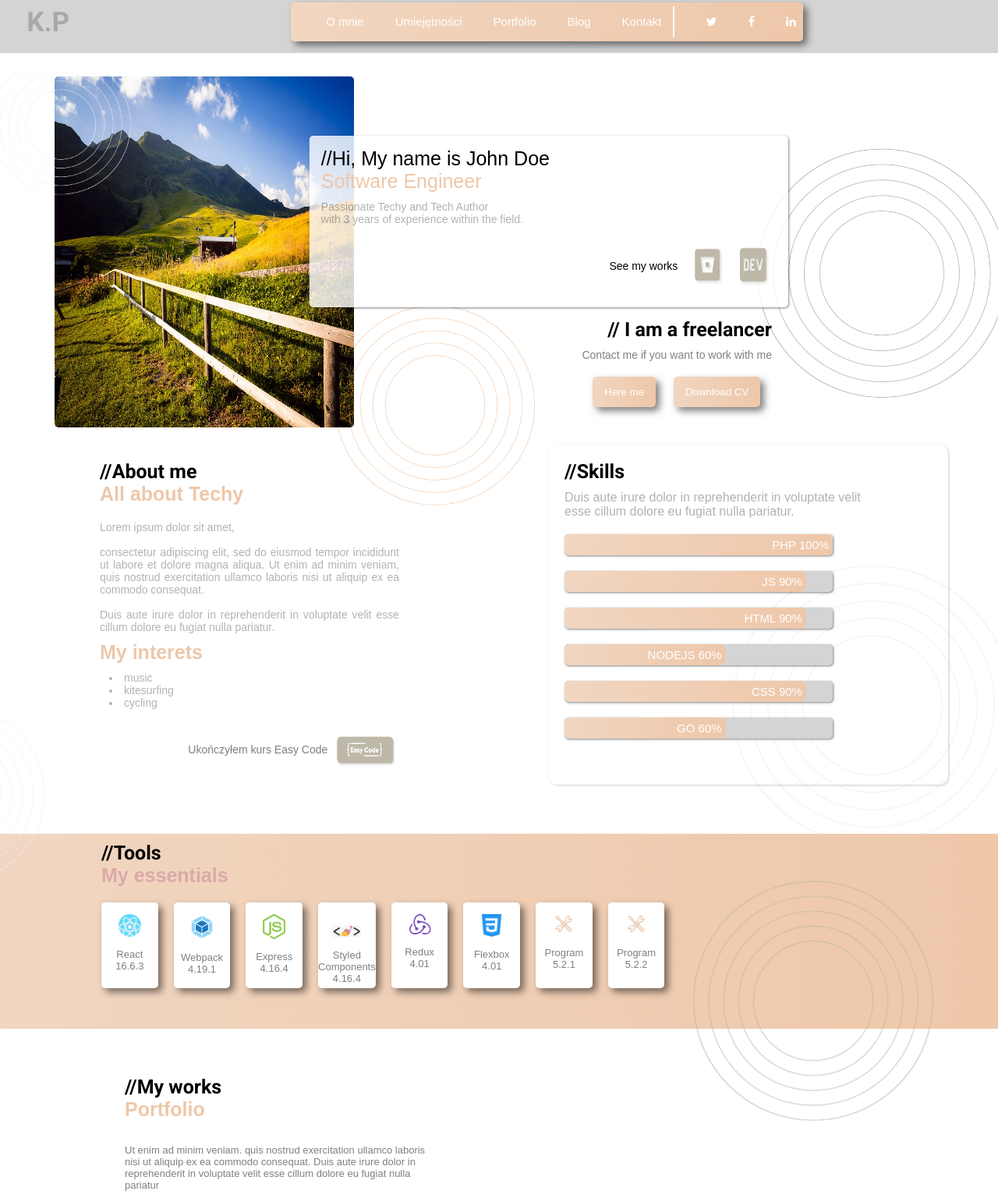
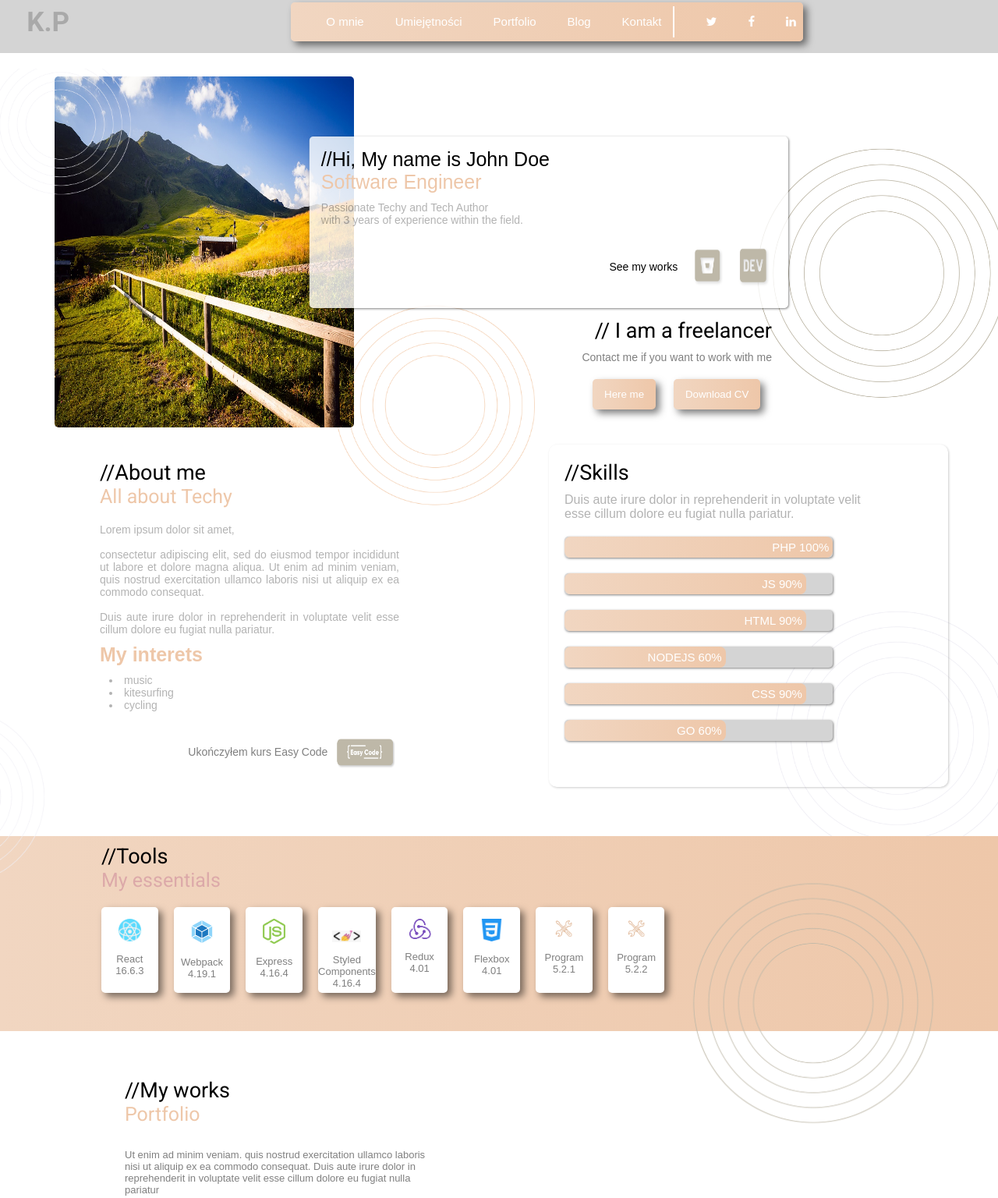
Before and after one commit to KonradPietkiewicz/Strona, a plain HTML site: page index.html in a window 1280 px wide. Shown: the part 12-1548 px from the top of the page at 78% size. Drawn offline with Linux system fonts and the light colour scheme.

Commit message:
change font and elemnt position

```diff
--- a/style.css
+++ b/style.css
@@ -1,5 +1,4 @@
-@import url('https://fonts.googleapis.com/css2?family=PT+Sans:wght@400;700&family=Roboto:wght@700&display=swap');
-
+@import url('https://fonts.googleapis.com/css2?family=PT+Sans:wght@400;700&family=Roboto:wght@400;700&display=swap');
 * {
     margin: 0;
     padding: 0;
@@ -89,7 +88,8 @@ html {
 
 .article__con1__title {
     font-family: 'Roboto', sans-serif;
-    font-size: 2.5rem;
+    font-weight: normal;
+    font-size: 2.7rem;
     text-align: end;
 }
 
@@ -117,10 +117,13 @@ html {
 
 .article__about__title {
     font-family: 'Roboto', sans-serif;
-    font-size: 2.5rem;
+    font-weight: normal;
+    font-size: 2.7rem;
 }
 
 .article__about__title-tech {
+    font-family: 'Roboto', sans-serif;
+    font-weight: normal;
     font-size: 2.5rem;
     color: #eec7a9;
 }
@@ -172,7 +175,8 @@ html {
 
 .article__skills__title {
     font-family: 'Roboto', sans-serif;
-    font-size: 2.5rem;
+    font-weight: normal;
+    font-size: 2.7rem;
     padding-top: 20px;
     margin-bottom: 10px;
 }
@@ -254,7 +258,7 @@ html {
 
 .about__pro {
     display: flex;
-    justify-content: end;
+    justify-content: flex-end;
     margin: 15px
 }
 
@@ -293,7 +297,7 @@ html {
 
 .c4 {
     position: absolute;
-    width: 40%;
+    width: 35%;
     right: -95px;
     bottom: -100px;
     z-index: -1;
@@ -308,12 +312,15 @@ html {
 
 .tools__title {
     font-family: 'Roboto', sans-serif;
-    font-size: 2.5rem;
+    font-weight: normal;
+    font-size: 2.7rem;
     padding-top: 10px;
     margin-left: calc(12.5% - 30px);
 }
 
 .tools__ess {
+    font-family: 'Roboto', sans-serif;
+    font-weight: normal;
     font-size: 2.5rem;
     color: #dca9a9;
     margin-left: calc(12.5% - 30px);
@@ -366,10 +373,13 @@ html {
 
 .work__title {
     font-family: 'Roboto', sans-serif;
-    font-size: 2.5rem;
+    font-weight: normal;
+    font-size: 2.7rem;
 }
 
 .work__portfolio {
+    font-family: 'Roboto', sans-serif;
+    font-weight: normal;
     font-size: 2.5rem;
     color: #eec7a9;
 }
@@ -462,10 +472,13 @@ html {
 
 .blog__title {
     font-family: 'Roboto', sans-serif;
-    font-size: 2.5rem;
+    font-weight: normal;
+    font-size: 2.7rem;
 }
 
 .blog__title-des {
+    font-family: 'Roboto', sans-serif;
+    font-weight: normal;
     font-size: 2.5rem;
     color: #eec7a9;
 }
@@ -547,6 +560,7 @@ html {
 
 .contact__title {
     font-family: 'Roboto', sans-serif;
+    font-weight: normal;
     font-size: 3rem;
 }
 
```
